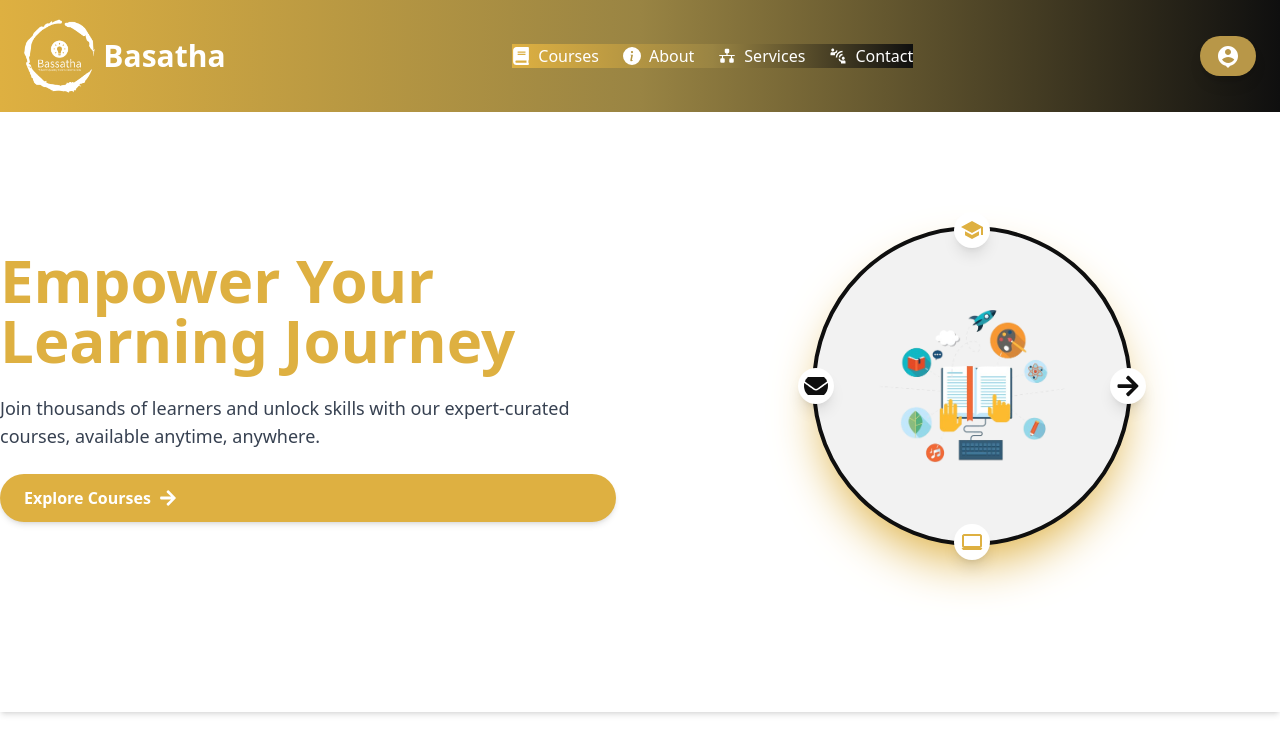
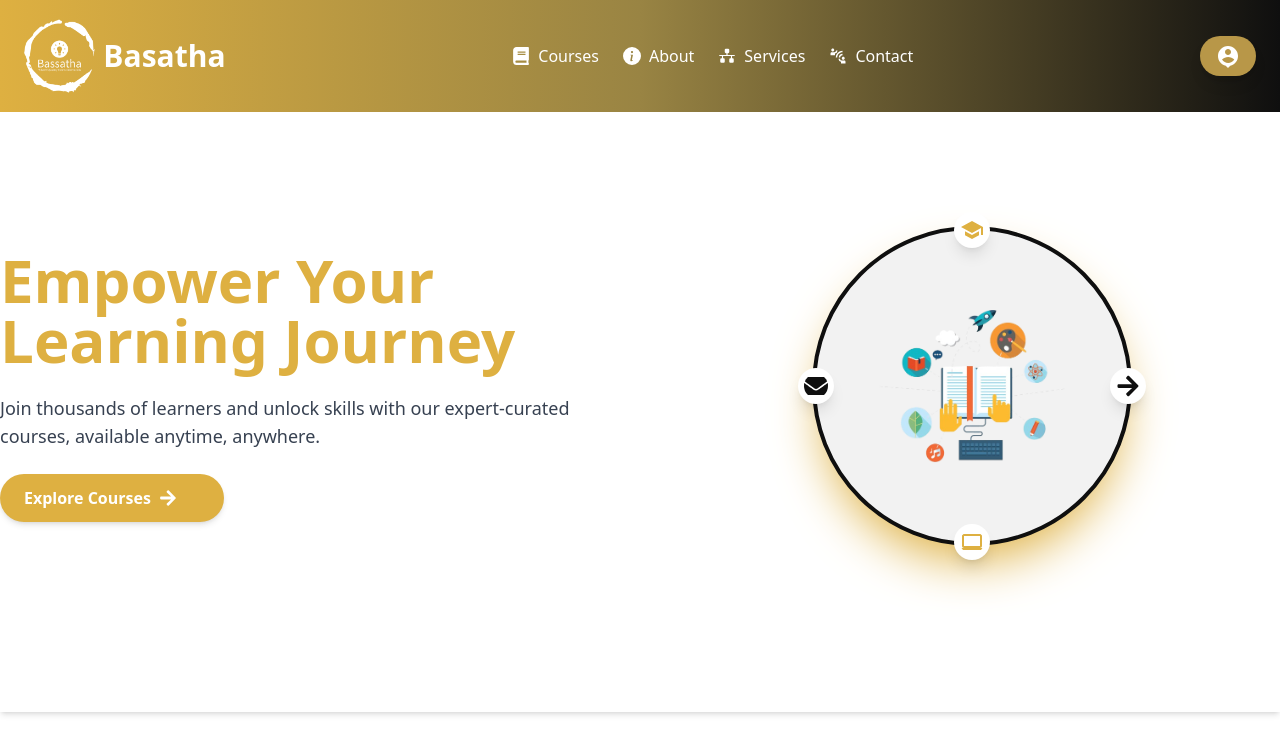
Before and after one commit to AbdullahAshraff/learning-system, a React (Vite) app: page / in a window 1280 px wide. Shown: the top 754 px of the page. Built offline with nearby package versions, Linux system fonts and the light colour scheme.

Commit message:
Update Header.jsx

```diff
--- a/src/Pages/Landing-page/Header.jsx
+++ b/src/Pages/Landing-page/Header.jsx
@@ -61,7 +61,7 @@ const Header = () => {
           <ul
             className={`${
               menuOpen ? "block" : "hidden"
-            } md:flex space-x-6 text-white md:space-y-0 space-y-4 mt-10 md:mt-0 absolute md:static left-0 right-0 bg-gradient-to-r from-[#DEB041] via-[#998443] to-[#0f0f0f] p-4 md:p-0 z-50 md:bg-transparent`}
+            } md:flex space-x-6 text-white md:space-y-0 space-y-4 mt-10 md:mt-0 absolute md:static left-0 right-0 p-4 md:p-0 z-50 md:bg-transparent`}
           >
             <li>
               <a
@@ -97,6 +97,7 @@ const Header = () => {
             </li>
           </ul>
 
+
           {/* Call to Action */}
           <button className="hidden md:block bg-[#b89748] hover:bg-[#0f0f0f] text-white font-bold py-2 px-4 rounded-full shadow-lg flex items-center transition-transform transform hover:scale-105 duration-300">
             <RiAccountPinCircleFill className="text-2xl" />
@@ -122,7 +123,7 @@ const Header = () => {
 
               <a
                 href="#course"
-                className="bg-[#DEB041] hover:bg-[#d6a92e] text-white font-bold py-2 md:py-3 px-4 md:px-6 rounded-full shadow-md transition-transform transform hover:scale-105 duration-300 flex items-center"
+                className=" w-56 bg-[#DEB041] hover:bg-[#d6a92e] text-white font-bold py-2 md:py-3 px-4 md:px-6 rounded-full shadow-md transition-transform transform hover:scale-105 duration-300 flex items-center"
               >
                 Explore Courses <FaArrowRight className="ml-2 text-lg" />
               </a>
```
